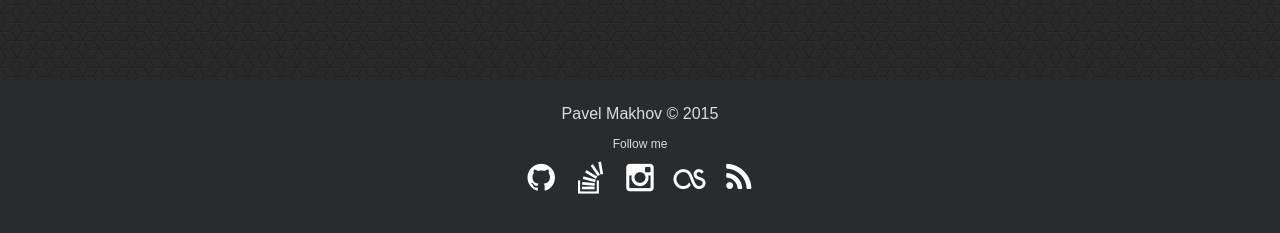
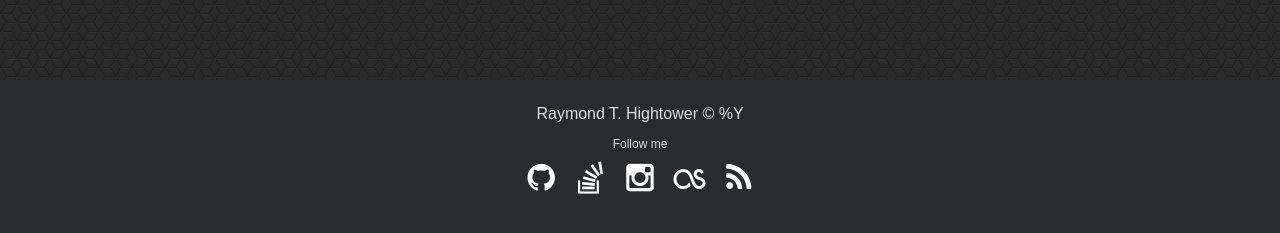
Before and after one commit to RayHightower/jekyll-clean-dark-gh-pages, a Jekyll site: the page built from index.html, in a window 1280 px wide and 900 px high, scrolled down 693 px. Shown: the part 643-876 px from the top of the window. Built offline with Jekyll 4.4.1, drawn with Linux system fonts in a browser that asks for light colours.

```diff
--- a/_config.yml
+++ b/_config.yml
@@ -8,7 +8,7 @@ description: Software Developer. Tech company founder.
 url: http://localhost:4001
 
 # For a project page here should be a project name. Otherwise (for user's/organizaion's page leave it empty)
-baseurl:
+baseurl: http://localhost:4001
 
 # excerpt generation
 excerpt_link: "Continue reading &rarr;"  # "Continue reading" link text at the bottom of excerpted articles
--- a/_includes/footer.html
+++ b/_includes/footer.html
@@ -1,7 +1,7 @@
     <footer class="footer-distributed">
       <div class="container">
         <div class="footer">
-          <p>Pavel Makhov &copy; 2015</p>
+          <p>Raymond T. Hightower &copy; {{ '%Y' }}</p>
           {% include social.html %}
         </div>
       </div>
```
Also changed, not shown: 1 other file.
